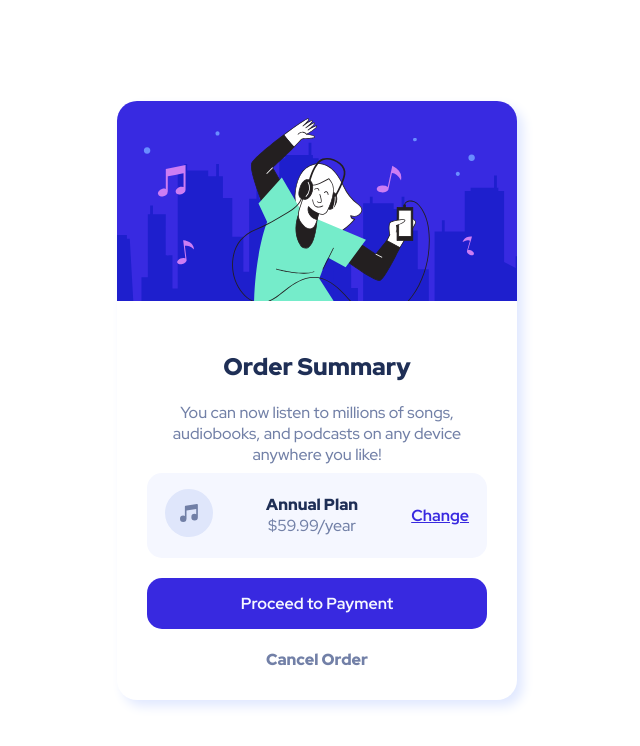
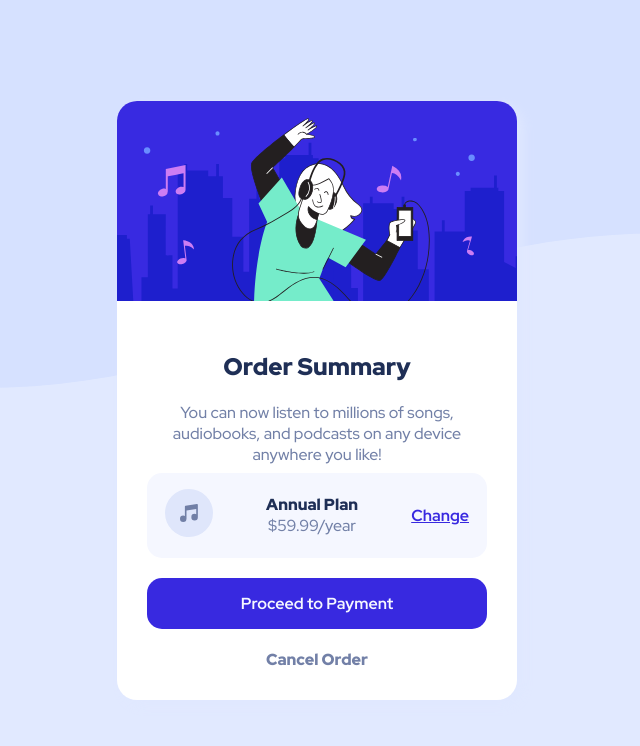
Before and after one commit to Code-Beaker/order-sumary-component-code, a plain HTML site: page index.html in a window 1280 px wide. Shown: the whole page, without its empty margins (323-963 px from the left). Drawn offline with Linux system fonts and the light colour scheme.

Commit message:
fixed background image

```diff
--- a/style.css
+++ b/style.css
@@ -12,6 +12,11 @@
   --very-pale-blue: hsl(225, 100%, 98%);
   --desat-blue: hsl(224, 23%, 55%);
   --dark-blue: hsl(223, 47%, 23%);
+}
+
+body {
+  background: url("img/pattern-background-desktop.svg") no-repeat, #e1e9ff;
+  background-size: contain;
 }
 
 * {
```
